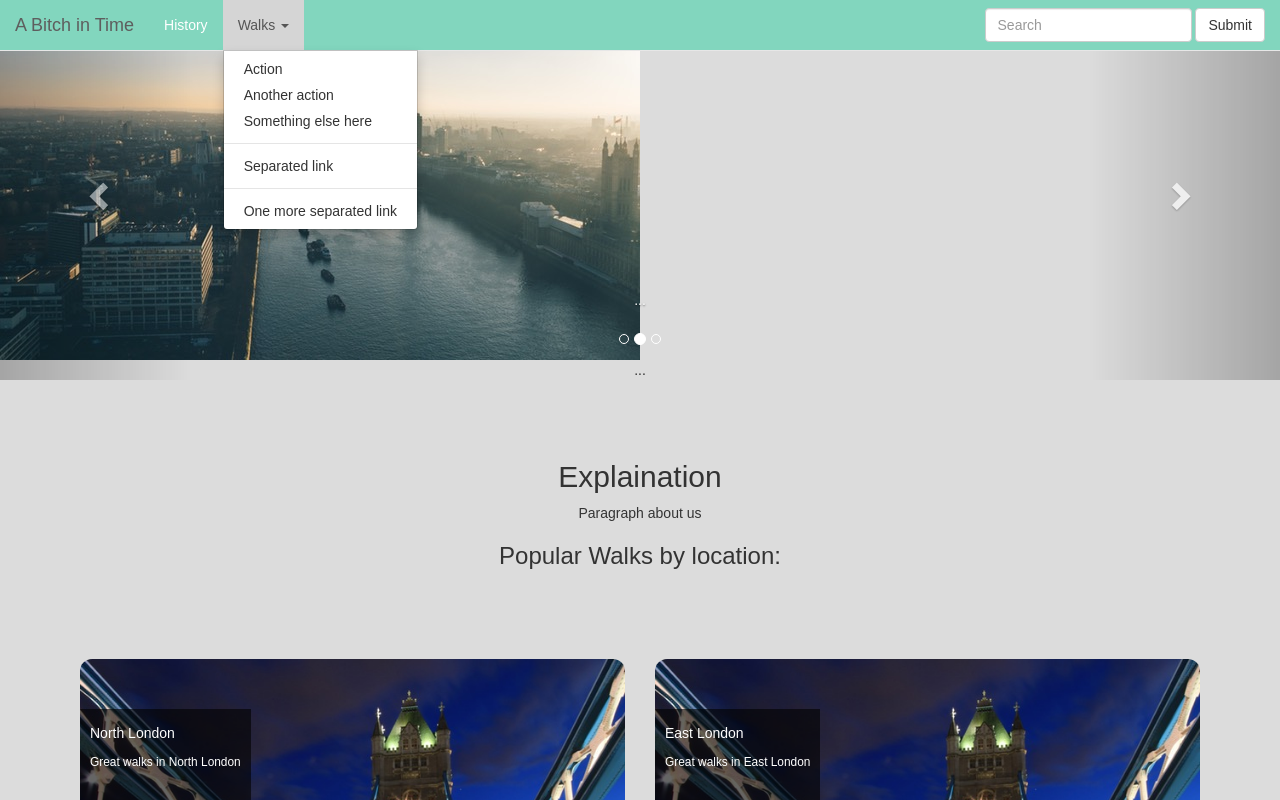
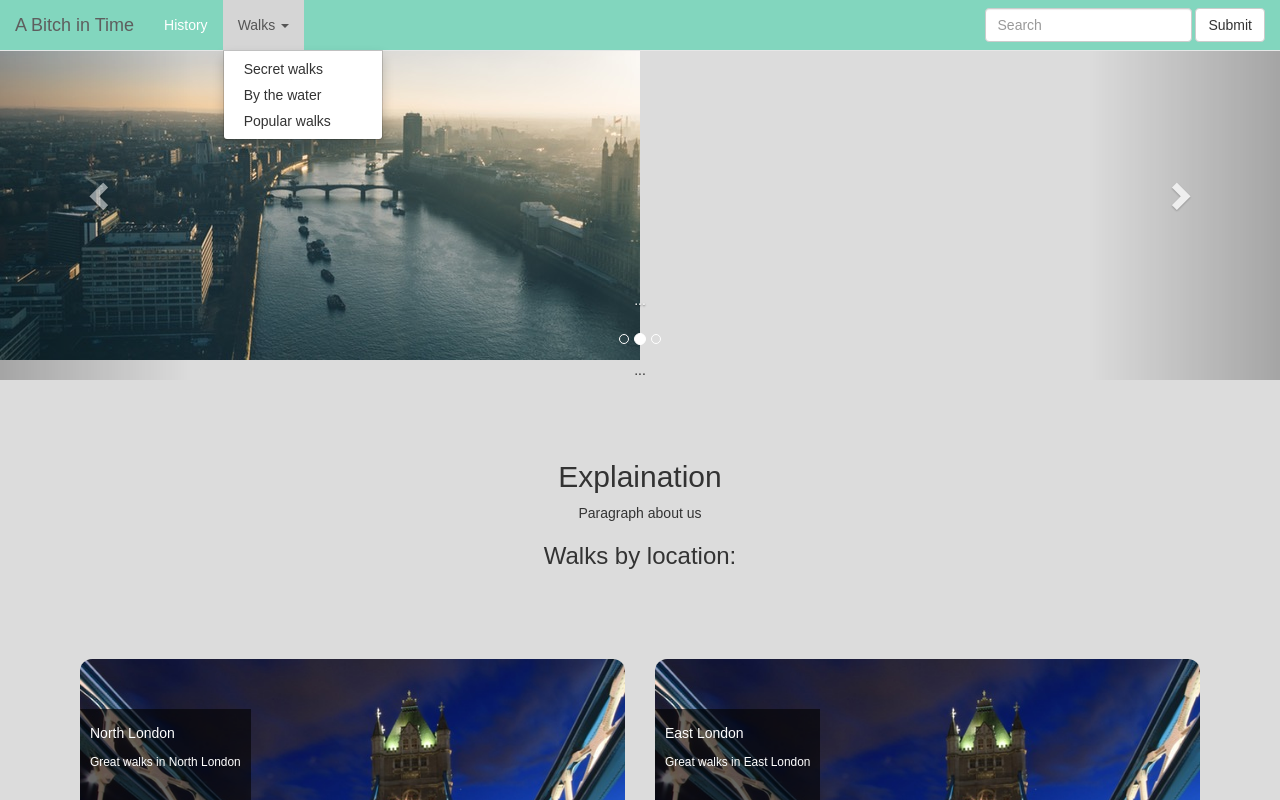
Before and after one commit to AnnaM-B/Feminist-Walking-Tour, a plain HTML site: page index.html in a window 1280 px wide. Both pictures are taken after a click on the button "Walks". Shown: the top 800 px of the page. Drawn offline with nearby package versions, Linux system fonts and the light colour scheme.

Commit message:
List name change

```diff
--- a/index.html
+++ b/index.html
@@ -31,13 +31,9 @@
         <li class="dropdown">
           <a href="#" class="dropdown-toggle" data-toggle="dropdown" role="button" aria-haspopup="true" aria-expanded="false">Walks <span class="caret"></span></a>
           <ul class="dropdown-menu">
-            <li><a href="#">Action</a></li>
-            <li><a href="#">Another action</a></li>
-            <li><a href="#">Something else here</a></li>
-            <li role="separator" class="divider"></li>
-            <li><a href="#">Separated link</a></li>
-            <li role="separator" class="divider"></li>
-            <li><a href="#">One more separated link</a></li>
+            <li><a href="#">Secret walks</a></li>
+            <li><a href="#">By the water</a></li>
+            <li><a href="#">Popular walks</a></li>
           </ul>
         </li>
       </ul>
@@ -97,7 +93,7 @@
 </div>
 
 <div>
-    <h3>Popular Walks by location:</h3>
+    <h3>Walks by location:</h3>
 </div>
 
 
@@ -138,6 +134,11 @@
 <div id="div3">
   <div>
     <h2>Footer</h2>
+    <div id='social-buttons'>
+      <button class='btn btn-lg'>Twitter</button>
+      <button class='btn btn-lg'>Facebook</button>
+      <button class='btn btn-lg'>Pinterest</button>
+    </div>
   </div>
 </div>
 <script>
```
